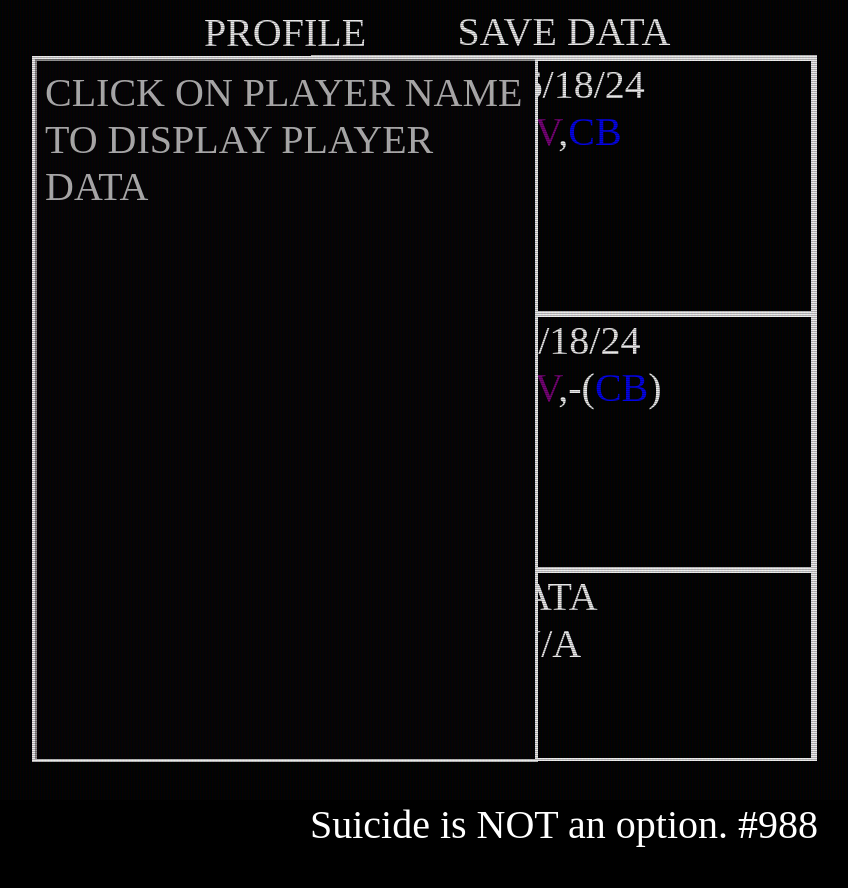
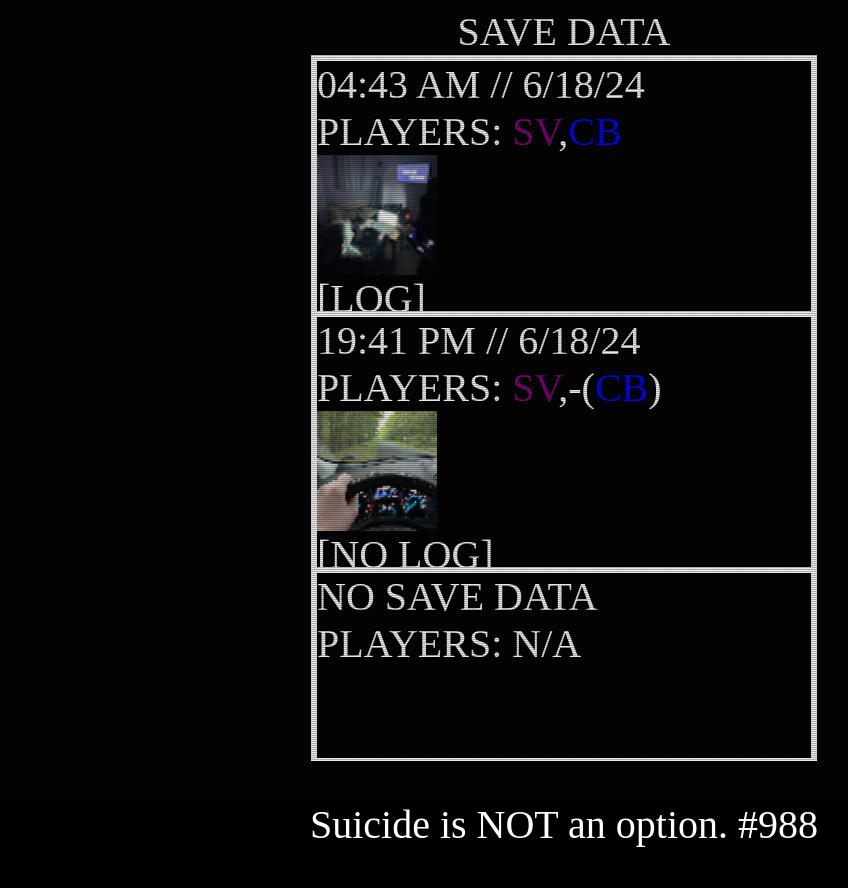
Before and after one commit to sammylinkton/sammylinkton.github.io2423, a plain HTML site: page index.html in a window 1280 px wide. Shown: the whole page, without its empty margins (76-924 px from the left). Drawn offline with Linux system fonts and the light colour scheme; a web font is replaced by a local one.

Commit message:
Update index.html
i cant; for the life of me find out why this isnt fucking... like... woprkiong.....

```diff
--- a/index.html
+++ b/index.html
@@ -59,7 +59,7 @@
             </div>
         </div>
     </div> <!-- Saves -->
-    <div style="position: fixed;top: 9;margin-left:100">PROFILE
+    <!-- <div style="position: fixed;top: 9;margin-left:100">PROFILE
         <div class="container">
         <iframe id="profile" src="./profiles/profileindex.html" style="position: relative;height: 100%;width: 100%"></iframe>
         </div>
```
